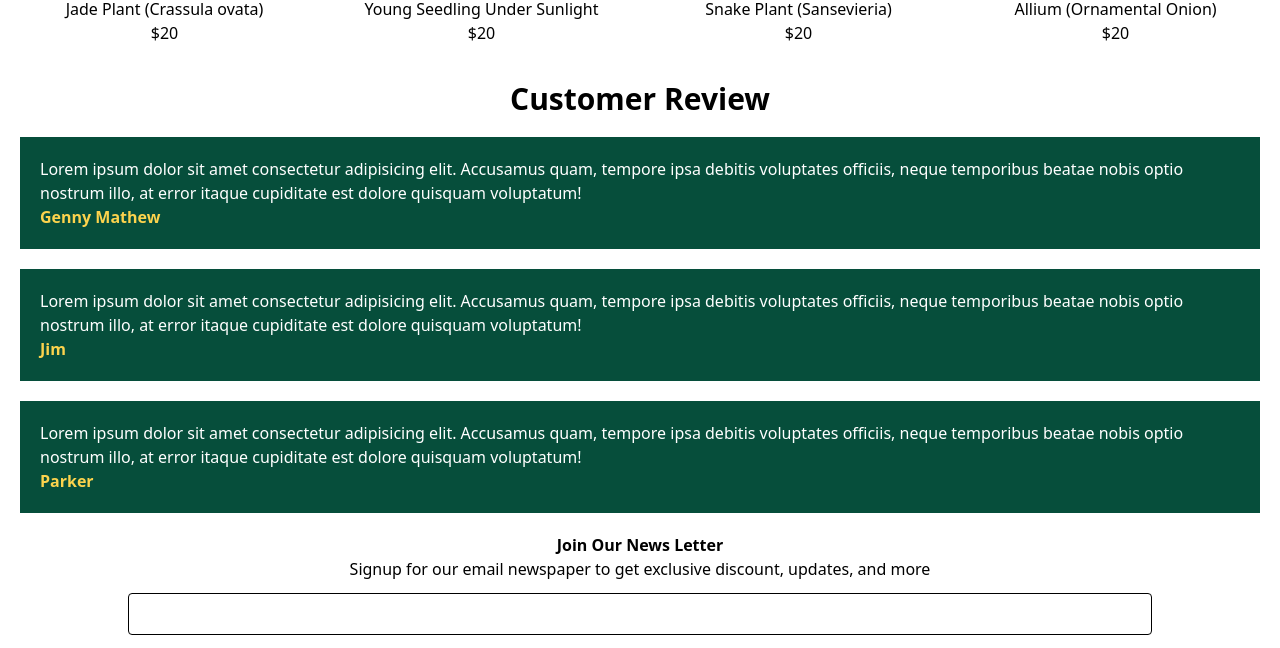
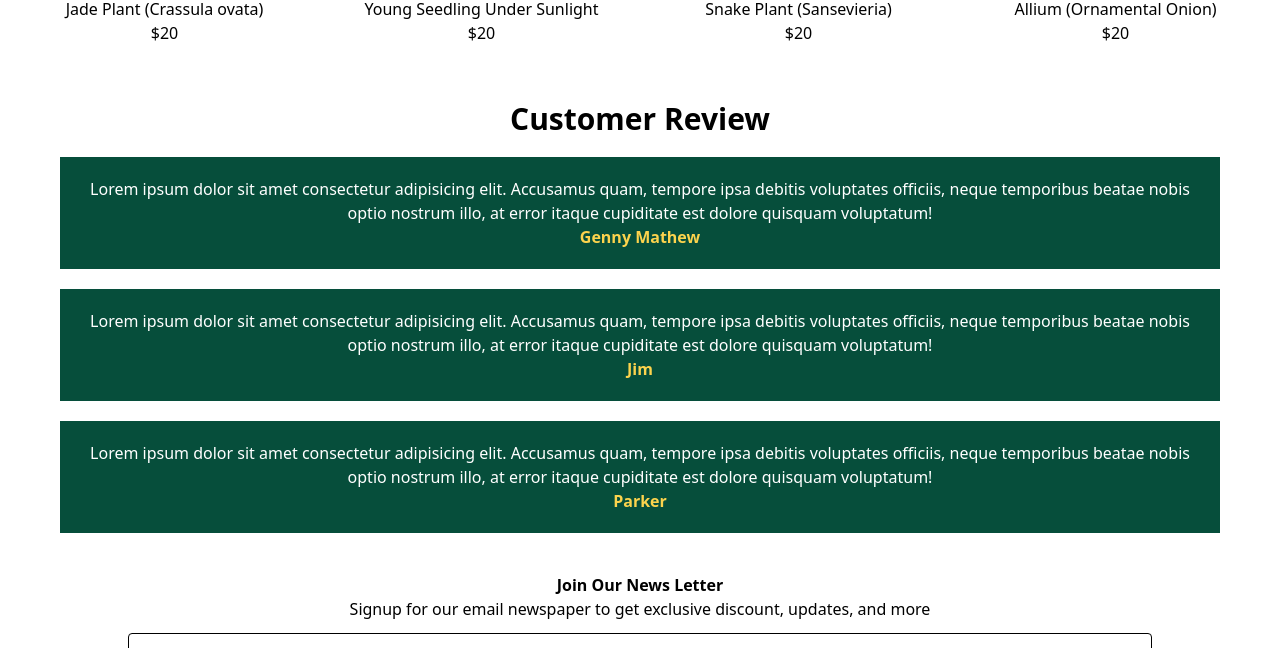
Before and after one commit to KarthiKeyan007-S/greenden-tailwind, a plain HTML site: page index.html in a window 1280 px wide. Shown: the part 1111-1759 px from the top of the page. Drawn offline with nearby package versions, Linux system fonts and the light colour scheme.

Commit message:
customer review html updated

```diff
--- a/index.html
+++ b/index.html
@@ -32,7 +32,7 @@ https://cdn.jsdelivr.net/npm/tailwindcss@2.2.19/dist/tailwind.min.css
                 <a class="hover:underline  hover:text-black" href="index.html">Home</a>
             </li>
             <li>
-                <a  class="hover:underline   hover:text-black" href="Product.html">Products</a>
+                <a class="hover:underline   hover:text-black" href="Product.html">Products</a>
             </li>
             <li>
                 <a class="hover:underline hover:text-black" href="Contact.html">Contact</a>
@@ -132,22 +132,25 @@ https://cdn.jsdelivr.net/npm/tailwindcss@2.2.19/dist/tailwind.min.css
 
     </section>
     <!--Cutomer Review-->
-    <section>
+    <section class="text-center my-10 px-10">
         <h1 class="text-3xl font-bold mt-5 text-center">Customer Review</h1>
-    <div class="flex flex-col gap-5 justify-center text-white m-5">
-        <div class="bg-green-900 p-5 container">
-            <p>Lorem ipsum dolor sit amet consectetur adipisicing elit. Accusamus quam, tempore ipsa debitis voluptates officiis, neque temporibus beatae nobis optio nostrum illo, at error itaque cupiditate est dolore quisquam voluptatum!
-    </p>
+        <div class="flex  justify-center flex-col gap-5  text-white m-5">
+            <div class="bg-green-900 p-5 container inline ">
+                <p>Lorem ipsum dolor sit amet consectetur adipisicing elit. Accusamus quam, tempore ipsa debitis
+                    voluptates officiis, neque temporibus beatae nobis optio nostrum illo, at error itaque cupiditate
+                    est dolore quisquam voluptatum!</p>
                 <p class="font-bold text-yellow-300">Genny Mathew</p>
             </div>
-    <div class="bg-green-900 p-5 container">
-            <p>Lorem ipsum dolor sit amet consectetur adipisicing elit. Accusamus quam, tempore ipsa debitis voluptates officiis, neque temporibus beatae nobis optio nostrum illo, at error itaque cupiditate est dolore quisquam voluptatum!
-    </p>
+            <div class="bg-green-900 p-5 container ">
+                <p>Lorem ipsum dolor sit amet consectetur adipisicing elit. Accusamus quam, tempore ipsa debitis
+                    voluptates officiis, neque temporibus beatae nobis optio nostrum illo, at error itaque cupiditate
+                    est dolore quisquam voluptatum!</p>
                 <p class="font-bold text-yellow-300">Jim</p>
             </div>
             <div class="bg-green-900 p-5 container">
-            <p>Lorem ipsum dolor sit amet consectetur adipisicing elit. Accusamus quam, tempore ipsa debitis voluptates officiis, neque temporibus beatae nobis optio nostrum illo, at error itaque cupiditate est dolore quisquam voluptatum!
-    </p>
+                <p>Lorem ipsum dolor sit amet consectetur adipisicing elit. Accusamus quam, tempore ipsa debitis
+                    voluptates officiis, neque temporibus beatae nobis optio nostrum illo, at error itaque cupiditate
+                    est dolore quisquam voluptatum!</p>
                 <p class="font-bold text-yellow-300">Parker</p>
             </div>
         </div>
@@ -164,7 +167,8 @@ https://cdn.jsdelivr.net/npm/tailwindcss@2.2.19/dist/tailwind.min.css
     <!--Footer-->
     <section class="bg-green-100 p-10 flex flex-col gap-5">
         <h1 class="text-4xl font-bold">Greenden</h1>
-        <p>The standard Lorem ipsum dolor, sit amet consectetur adipisicing elit. Animi ad atque cum beatae doloribus magni saepe eaque sit nihil quibusdam ipsa rerum vel deserunt, ut illo et corrupti velit repellat.</p>
+        <p>The standard Lorem ipsum dolor, sit amet consectetur adipisicing elit. Animi ad atque cum beatae doloribus
+            magni saepe eaque sit nihil quibusdam ipsa rerum vel deserunt, ut illo et corrupti velit repellat.</p>
         <p>@ 2025 Greenday.com</p>
 
     </section>
```
Also changed, not shown: home screen shot.PNG (added). Lines whose indentation alone changed are shown as unchanged.
